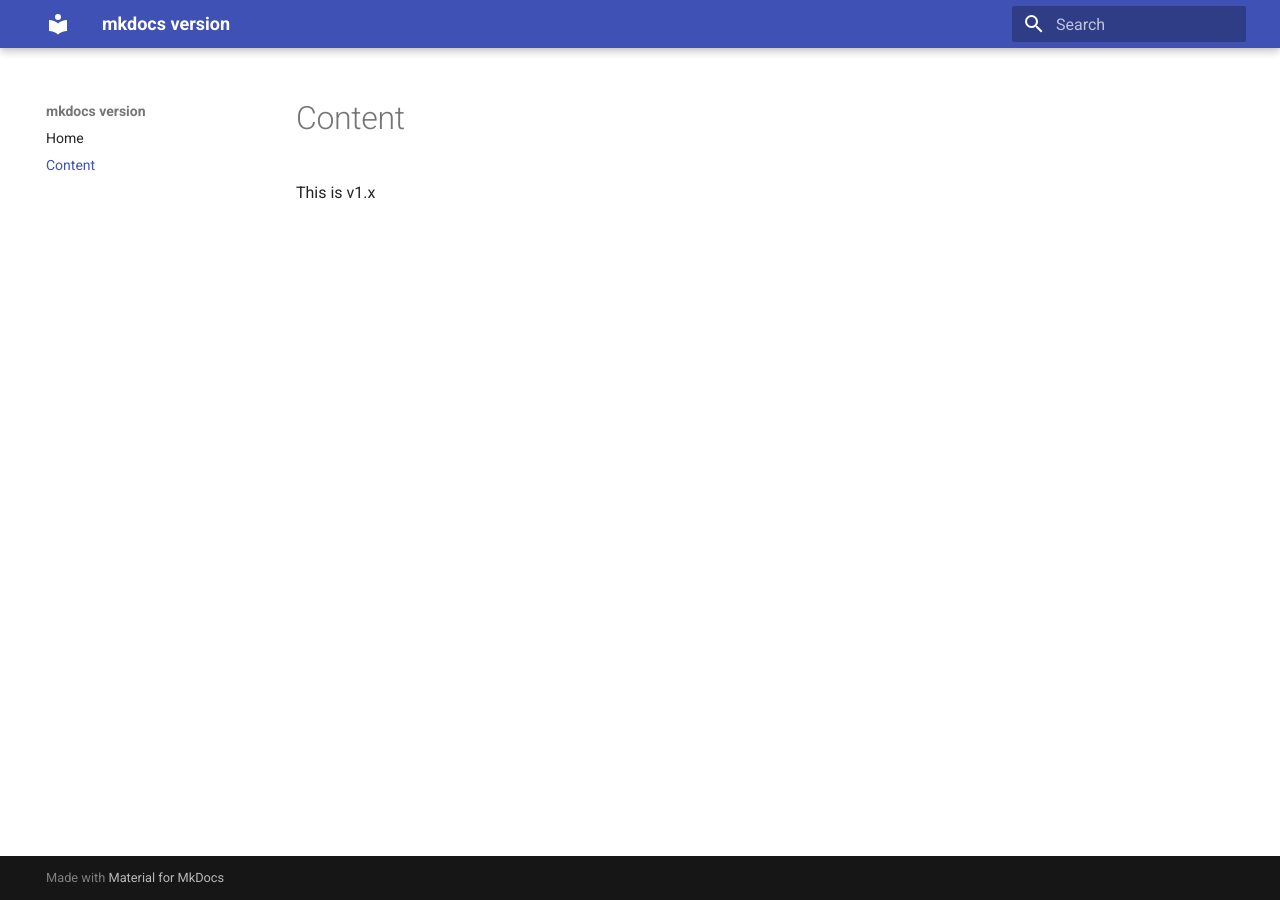
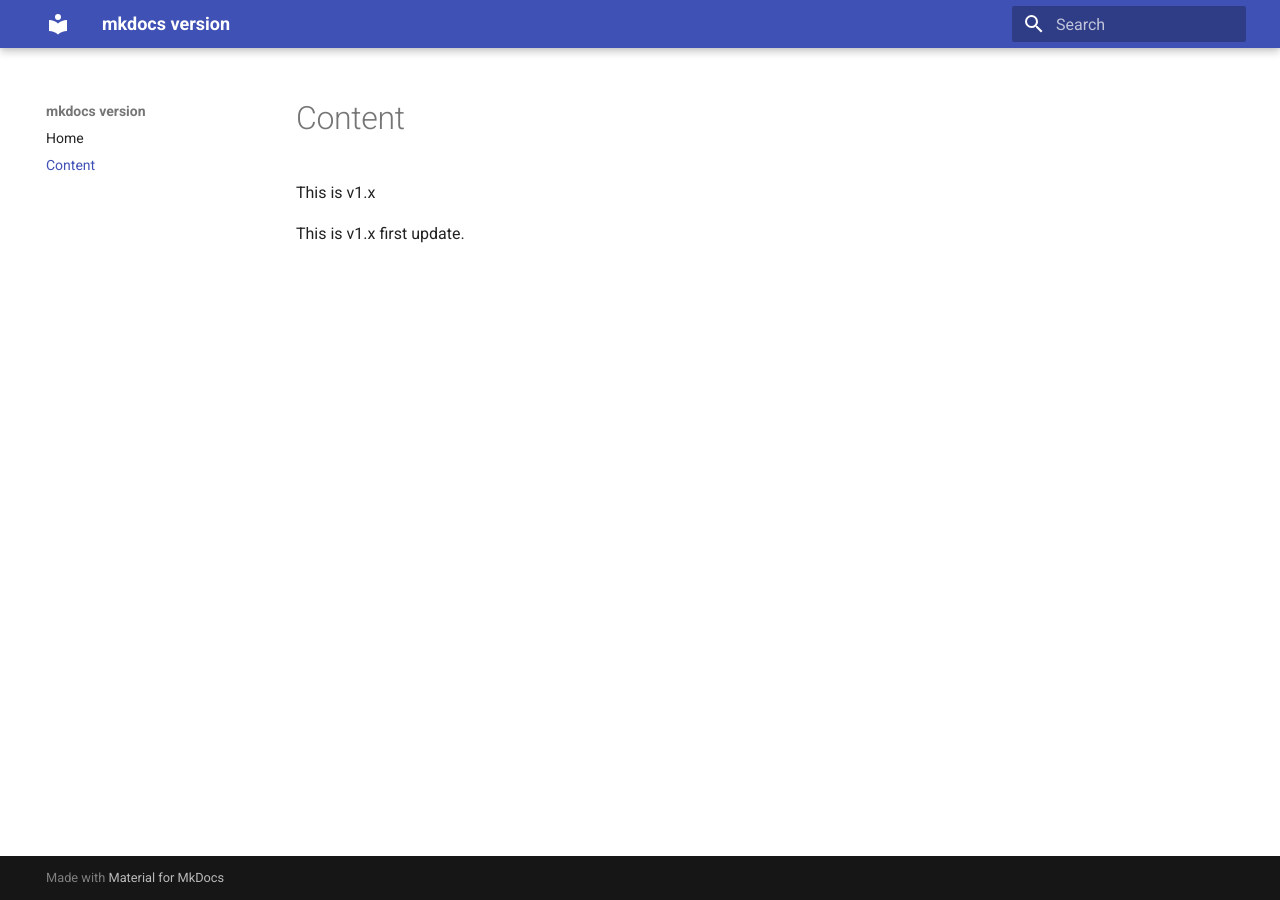
Before and after one commit to luolingchun/mkdocs-version-demo, an MkDocs documentation site: the page built from docs/content.md, in a window 1280 px wide. Built offline with MkDocs 1.6.1 and Material for MkDocs 9.7.7, drawn with Linux system fonts in a browser that asks for light colours; the version menu is left out.

Commit message:
update content.md

```diff
--- a/docs/content.md
+++ b/docs/content.md
@@ -1 +1,3 @@
 This is v1.x
+
+This is v1.x first update.
```
